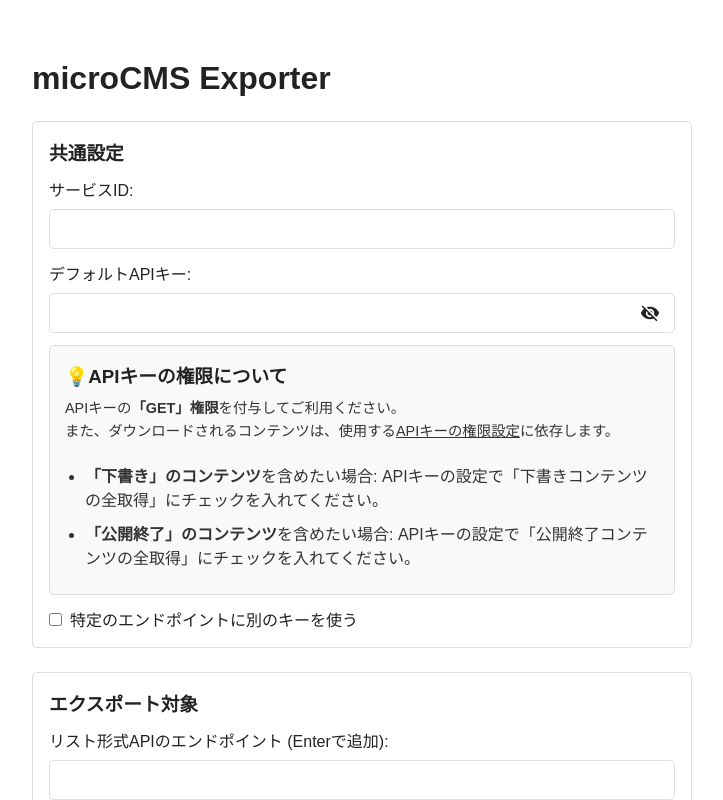
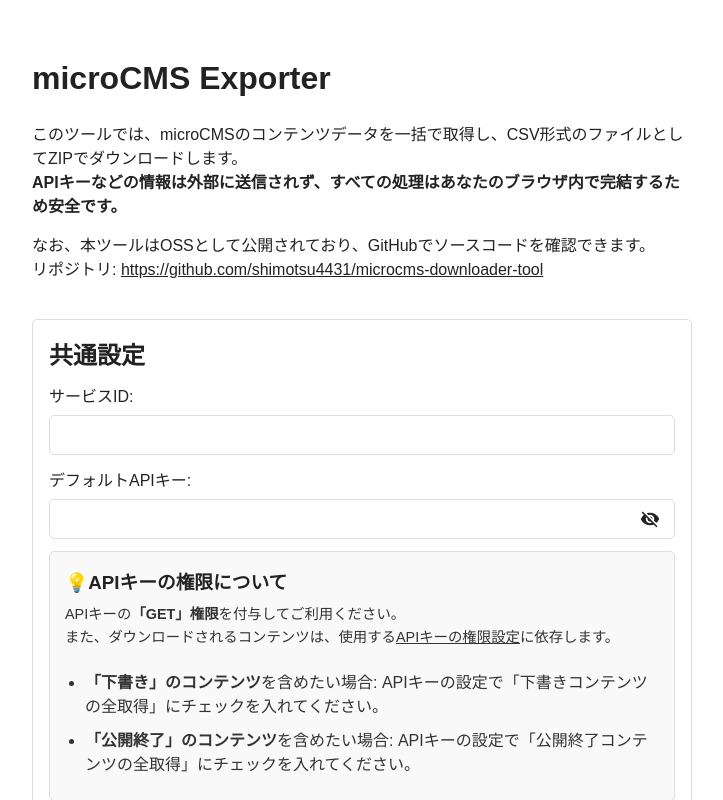
Before and after one commit to shimotsu4431/microCSV, a Next.js app: page / in a window 1280 px wide. Shown: the top 800 px of the page, without its empty margins (278-1001 px from the left). Built offline with nearby package versions, Linux system fonts and the light colour scheme.

Commit message:
概要セクションを追加し、APIキーの安全性についての説明を強化。共通設定の見出しをh2に変更し、エクスポート対象の見出しを明確化。スタイルを整備。

```diff
--- a/app/Home.module.css
+++ b/app/Home.module.css
@@ -5,6 +5,27 @@
   display: flex;
   flex-direction: column;
   gap: 24px;
+}
+
+.overview p {
+  margin-bottom: 15px;
+}
+
+.overview p a {
+  color: var(--link-color);
+  text-decoration: underline;
+}
+
+.usageList {
+  padding: 16px;
+  padding-left: 32px; /* 番号が見えるように左に余白を追加 */
+  border: 1px solid var(--info-border-color);
+  background-color: var(--info-bg-color);
+  border-radius: 5px;
+  display: flex;
+  flex-direction: column;
+  gap: 8px;
+  font-size: 0.9em;
 }
 
 .formSection {
@@ -194,7 +215,7 @@
 
   p {
     a {
-      color: blue;
+      color: var(--link-color);
       text-decoration: underline;
     }
 
--- a/app/page.tsx
+++ b/app/page.tsx
@@ -213,9 +213,29 @@
 
       <main className={styles.main}>
         <h1>microCMS Exporter</h1>
+        <div className={styles.overview}>
+          <p>
+            このツールでは、microCMSのコンテンツデータを一括で取得し、CSV形式のファイルとしてZIPでダウンロードします。
+            <br />
+            <strong>
+              APIキーなどの情報は外部に送信されず、すべての処理はあなたのブラウザ内で完結するため安全です。
+            </strong>
+          </p>
+          <p>
+            なお、本ツールはOSSとして公開されており、GitHubでソースコードを確認できます。
+            <br />
+            リポジトリ:{' '}
+            <a
+              href="https://github.com/shimotsu4431/microcms-downloader-tool"
+              target="_blank"
+            >
+              https://github.com/shimotsu4431/microcms-downloader-tool
+            </a>
+          </p>
+        </div>
 
         <div className={styles.exportSection}>
-          <h3>共通設定</h3>
+          <h2>共通設定</h2>
           <div className={styles.formSection}>
             <label htmlFor="serviceId">サービスID:</label>
             <input
@@ -358,7 +378,7 @@
         </div>
 
         <div className={styles.exportSection}>
-          <h3>エクスポート対象</h3>
+          <h3>エクスポートするAPI</h3>
           <div className={styles.formSection}>
             <label htmlFor="list-endpoints">
               リスト形式APIのエンドポイント (Enterで追加):
```
